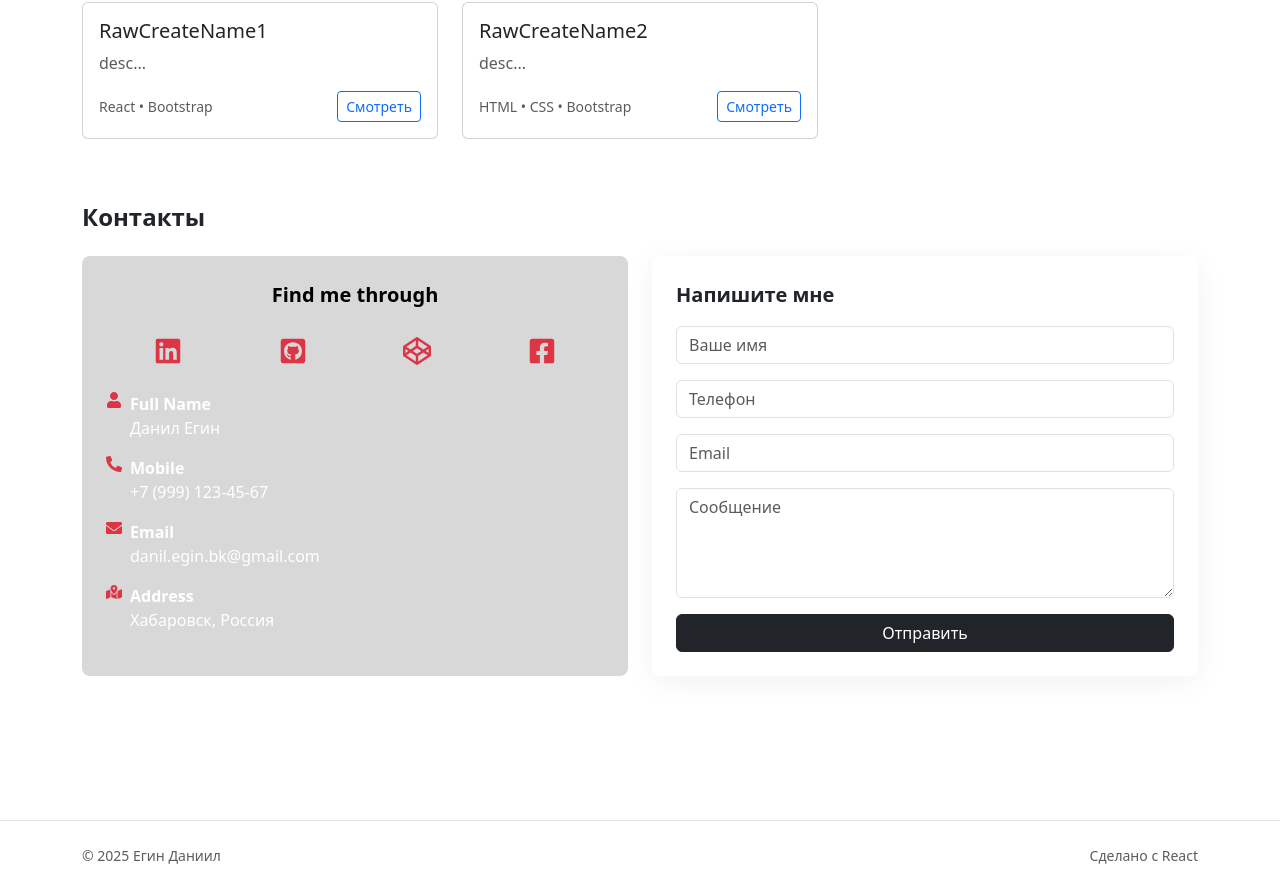
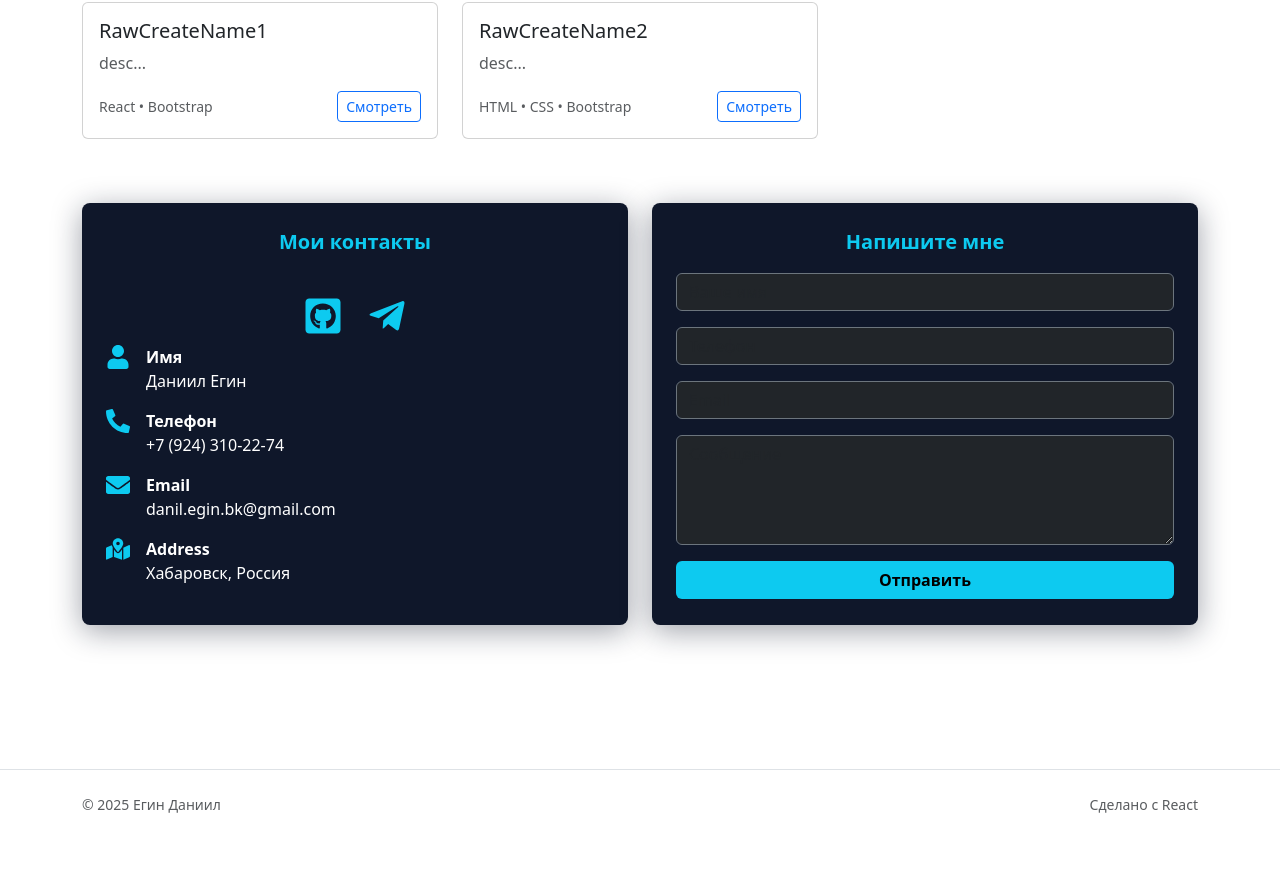
Before and after one commit to EjinD/React_website, a React (Vite) app: page / in a window 1280 px wide. Shown: the part 828-1718 px from the top of the page. After the commit the page ends 1667 px from the top, so only its background shows below. Built offline with nearby package versions, Linux system fonts and the light colour scheme; the HTML template or start-up script is replaced by a standard one.

Commit message:
Начал полный реворк стилей
начал полностью менять стиль

```diff
--- a/src/components/Contact.jsx
+++ b/src/components/Contact.jsx
@@ -1,170 +1,80 @@
 import React, { useState } from "react";
 import {
-  FaLinkedin,
-  FaGithubSquare,
-  FaCodepen,
-  FaFacebookSquare,
-  FaUser,
-  FaPhoneAlt,
-  FaEnvelope,
-  FaMapMarkedAlt,
+  FaGithubSquare, FaTelegramPlane, FaUser, FaPhoneAlt, FaEnvelope, FaMapMarkedAlt
 } from "react-icons/fa";
 
 export default function Contact() {
   const [sent, setSent] = useState(false);
+  const cardStyle = { background: "#0f172a", boxShadow: "0 6px 30px rgba(15,23,42,0.4)", color: "#fff" };
+  const iconStyle = "me-3 text-info fs-4";
 
-  const handleSubmit = (e) => {
+  const handleSubmit = e => {
     e.preventDefault();
     setSent(true);
     setTimeout(() => setSent(false), 2500);
   };
 
+  const InfoItem = ({ icon: Icon, label, children }) => (
+    <div className="d-flex align-items-start mb-3">
+      <Icon className={iconStyle} />
+      <div>
+        <div className="fw-bold">{label}</div>
+        {children}
+      </div>
+    </div>
+  );
+
   return (
     <section id="contacts" className="mb-5">
-      <h2 className="h4 fw-bold mb-4">Контакты</h2>
-      <div className="row">
-        <div className="col-md-6 mb-4 mb-md-0">
-          <div className="p-4 rounded-3 text-white h-100"style={{ background: "#d8d8d8ff" }}>
-            <div className="fs-5 fw-bold mb-3 text-center" style={{ color: "#000000ff" }}>Find me through
+      <div className="row g-4">
+        <div className="col-md-6">
+          <div className="p-4 rounded-3 h-100" style={cardStyle}>
+            <div className="fs-5 fw-bold mb-4 text-center text-info">Мои контакты</div>
+            <div className="d-flex justify-content-center gap-4 fs-1 mb-1">
+              <a href="https://github.com/EjinD" target="_blank" rel="noreferrer" className="text-info"><FaGithubSquare /></a>
+              <a href="https://t.me/EjinD2" target="_blank" rel="noreferrer" className="text-info"><FaTelegramPlane /></a>
             </div>
-             <div className="d-flex justify-content-around fs-3 mb-4">
-              <a
-                href="https://www.linkedin.com/in/maaazhar/"
-                target="_blank"
-                rel="noreferrer"
-                className="text-danger"
-              >
-                <FaLinkedin />
-              </a>
-              <a
-                href="https://github.com/Maaazhar"
-                target="_blank"
-                rel="noreferrer"
-                className="text-danger"
-              >
-                <FaGithubSquare />
-              </a>
-              <a
-                href="https://codepen.io/maaazhar"
-                target="_blank"
-                rel="noreferrer"
-                className="text-danger"
-              >
-                <FaCodepen />
-              </a>
-              <a
-                href="https://www.facebook.com/MAAAZHAAAR/"
-                target="_blank"
-                rel="noreferrer"
-                className="text-danger"
-              >
-                <FaFacebookSquare />
-              </a>
-            </div>
-
-            {/* Контакты */}
-            <div className="mt-3">
-              <div className="d-flex align-items-start mb-3">
-                <FaUser className="me-2 text-danger" />
-                <div>
-                  <div className="fw-bold">Full Name</div>
-                  <div>Данил Егин</div>
-                </div>
-              </div>
-
-              <div className="d-flex align-items-start mb-3">
-                <FaPhoneAlt className="me-2 text-danger" />
-                <div>
-                  <div className="fw-bold">Mobile</div>
-                  <div>
-                    <a
-                      href="tel:+79991234567"
-                      className="text-white text-decoration-none"
-                    >
-                      +7 (999) 123-45-67
-                    </a>
-                  </div>
-                </div>
-              </div>
-
-              <div className="d-flex align-items-start mb-3">
-                <FaEnvelope className="me-2 text-danger" />
-                <div>
-                  <div className="fw-bold">Email</div>
-                  <div>
-                    <a
-                      href="mailto:danil.egin.bk@gmail.com"
-                      className="text-white text-decoration-none"
-                    >
-                      danil.egin.bk@gmail.com
-                    </a>
-                  </div>
-                </div>
-              </div>
-
-              <div className="d-flex align-items-start">
-                <FaMapMarkedAlt className="me-2 text-danger" />
-                <div>
-                  <div className="fw-bold">Address</div>
-                  <div>Хабаровск, Россия</div>
-                </div>
-              </div>
+            <div className="mt-" >
+              <InfoItem icon={FaUser} label="Имя">Даниил Егин</InfoItem>
+              <InfoItem icon={FaPhoneAlt} label="Телефон">
+                <a href="tel:+79243102274" className="text-white text-decoration-none">+7 (924) 310-22-74</a>
+              </InfoItem>
+              <InfoItem icon={FaEnvelope} label="Email">
+                <a href="mailto:danil.egin.bk@gmail.com" className="text-white text-decoration-none">danil.egin.bk@gmail.com</a>
+              </InfoItem>
+              <InfoItem icon={FaMapMarkedAlt} label="Address">Хабаровск, Россия</InfoItem>
             </div>
           </div>
         </div>
 
-        {/* Правая колонка — форма */}
         <div className="col-md-6">
-          <div
-            className="p-4 bg-white rounded-3 h-100"
-            style={{ boxShadow: "0 6px 30px rgba(15,23,42,0.06)" }}
-          >
-            <div className="fs-5 fw-bold mb-3">Напишите мне</div>
+          <div className="p-4 rounded-3 h-100" style={cardStyle}>
+            <div className="fs-5 fw-bold mb-3 text-info text-center">Напишите мне</div>
             <form onSubmit={handleSubmit}>
-              <div className="mb-3">
-                <input
-                  type="text"
-                  name="name"
-                  className="form-control"
-                  placeholder="Ваше имя"
-                  required
-                />
-              </div>
-              <div className="mb-3">
-                <input
-                  type="tel"
-                  name="mobile"
-                  className="form-control"
-                  placeholder="Телефон"
-                  required
-                />
-              </div>
-              <div className="mb-3">
-                <input
-                  type="email"
-                  name="email"
-                  className="form-control"
-                  placeholder="Email"
-                  required
-                />
-              </div>
+              {["Ваше имя", "Телефон", "Email"].map((ph, i) => (
+                <div className="mb-3" key={i}>
+                  <input
+                    type={i === 1 ? "tel" : i === 2 ? "email" : "text"}
+                    name={i === 0 ? "name" : i === 1 ? "mobile" : "email"}
+                    className="form-control bg-dark text-white border-secondary"
+                    placeholder={ph}
+                    required
+                  />
+                </div>
+              ))}
               <div className="mb-3">
                 <textarea
                   name="message"
                   rows="4"
-                  className="form-control"
+                  className="form-control bg-dark text-white border-secondary"
                   placeholder="Сообщение"
                   required
                 ></textarea>
               </div>
-              <button type="submit" className="btn btn-dark w-100">
+              <button type="submit" className="btn w-100 fw-bold" style={{ backgroundColor: "#0dcaf0", color: "#000" }}>
                 Отправить
               </button>
-              {sent && (
-                <div className="alert alert-success mt-3 p-2">
-                  Сообщение отправлено!
-                </div>
-              )}
+              {sent && <div className="alert alert-success mt-3 p-2">Сообщение отправлено!</div>}
             </form>
           </div>
         </div>
```
